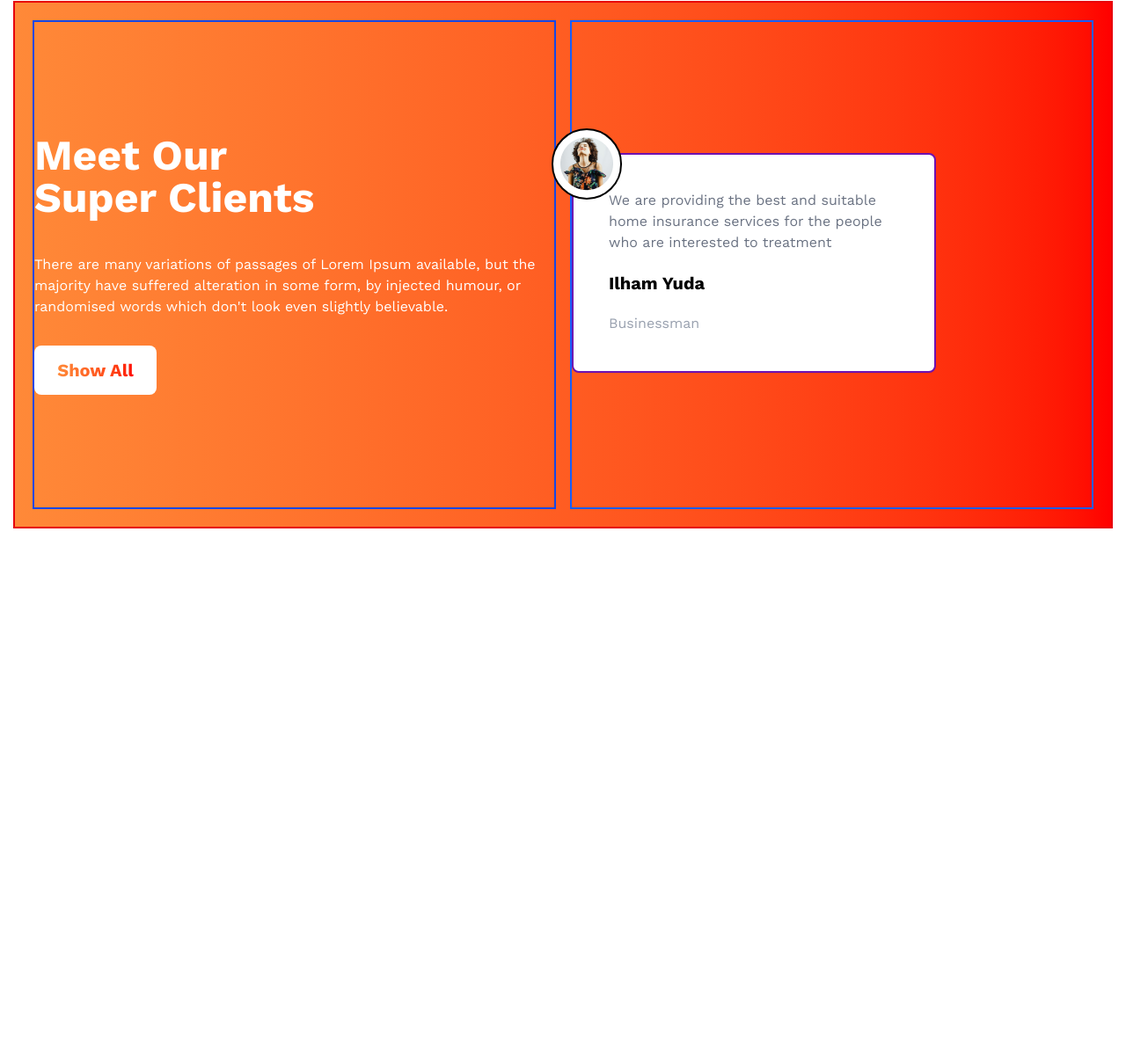
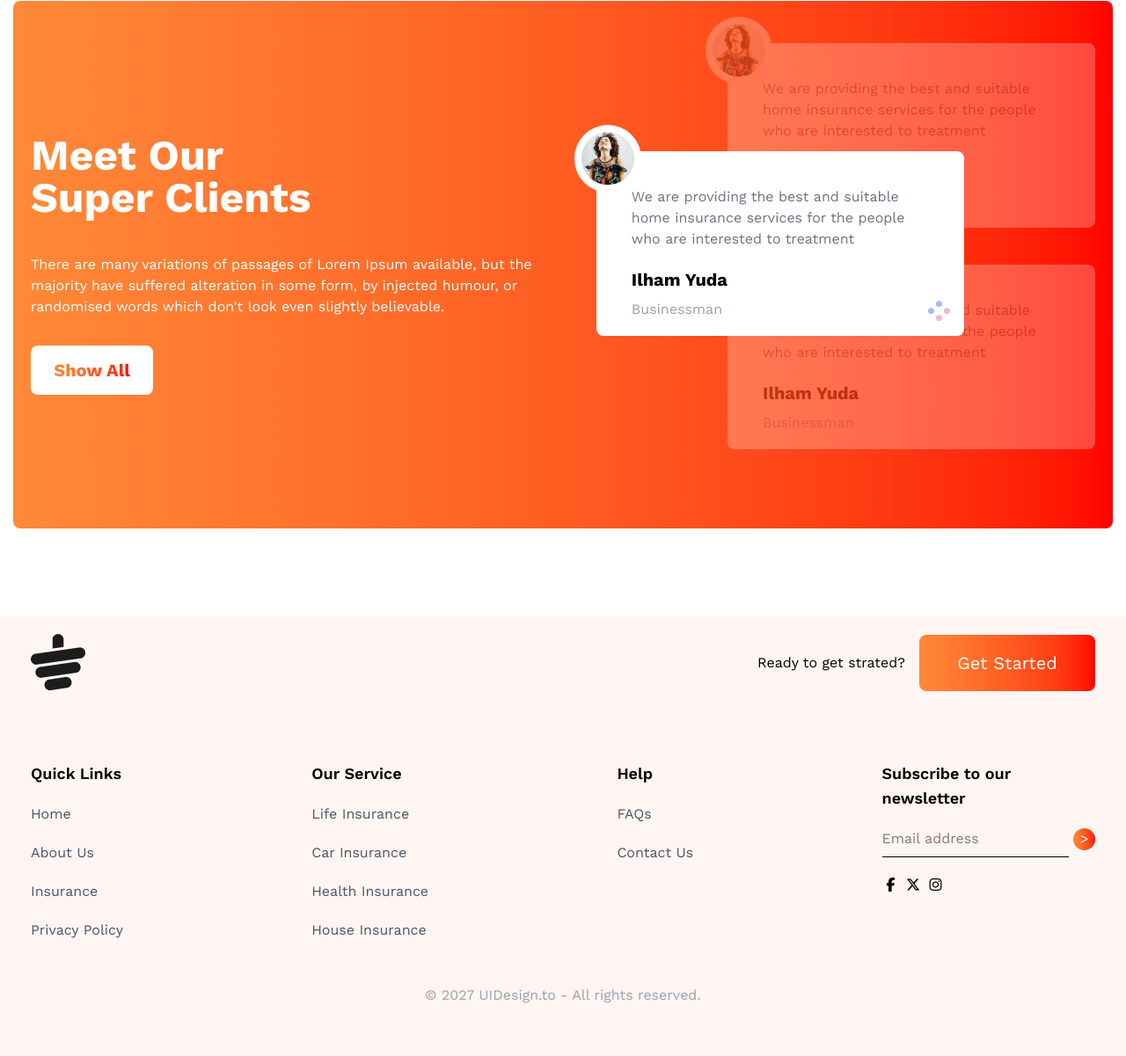
Before and after one commit to Rick-D-1/tea-shop-tailwind-website, a plain HTML site: page index.html in a window 1280 px wide. Shown: the part 1920-3121 px from the top of the page at 88% size. Before the commit the page ends 2521 px from the top, so only its background shows below. Drawn offline with nearby package versions, Linux system fonts and the light colour scheme.

Commit message:
final push

```diff
--- a/index.html
+++ b/index.html
@@ -118,10 +118,10 @@
     <!-- meet-our-client -->
 
     <div
-        class=" parent-div flex min-h-[200px] max-w-[1250px] mx-auto   mt-[100px] border-2 border-red-600 h-[600px] gap-4 p-5 bg-gradient-to-r from-[#FF8938] to-[#FF0000]">
+        class=" parent-div flex min-h-[200px] max-w-[1250px] mx-auto   mt-[100px] rounded-lg h-[1000px] md:h-[600px] gap-4 p-5 bg-gradient-to-r from-[#FF8938] to-[#FF0000] flex-col md:flex-row">
 
         <div class="left-div flex justify-center items-center
-         h-full md:w-1/2 border-2 border-blue-700">
+         h-full md:w-1/2 ">
             <div>
                 <h1 class=" text-5xl font-bold text-white">
                     Meet Our <br>Super Clients
@@ -137,16 +137,43 @@
                     </span></button>
             </div>
         </div>
-        <div class="right-div h-full md:w-1/2 border-2 border-blue-600 relative">
+        <div class="right-div h-full md:w-1/2  relative">
             <div
-                class="customer-review h-[250px] w-[70%] border-2 border-purple-800 bg-white p-10 rounded-lg absolute top-[27%]">
+                class="customer-review h-[210px] md:w-[70%] w-[70vw]  bg-white p-10 rounded-lg absolute top-[27%] left-[5%] z-10">
                 <p class="text-gray-500">
                     We are providing the best and suitable home insurance services for the people who are interested to
                     treatment
                 </p>
-                <h2 class="text-xl font-bold my-5">Ilham Yuda</h2>
+                <h2 class="text-xl font-bold mt-5 mb-2">Ilham Yuda</h2>
                 <p class=" text-gray-400">Businessman</p>
-                <div class="absolute -top-[30px] -left-[25px] border-2 bg-white p-2 rounded-full">
+                <div class="absolute -top-[30px] -left-[25px]  bg-white p-2 rounded-full">
+                    <img src="images/client.png" alt="">
+                </div>
+                <img src="images/circles.png" alt="" class="absolute right-4 bottom-4">
+
+            </div>
+            <div
+                class="customer-review h-[210px] md:w-[70%] w-[70vw]  bg-white p-10 rounded-lg absolute top-[5%] left-[30%] opacity-25">
+                <p class="text-gray-500">
+                    We are providing the best and suitable home insurance services for the people who are interested to
+                    treatment
+                </p>
+                <h2 class="text-xl font-bold mt-5 mb-2">Ilham Yuda</h2>
+                <p class=" text-gray-400">Businessman</p>
+                <div class="absolute -top-[30px] -left-[25px]  bg-white p-2 rounded-full">
+                    <img src="images/client.png" alt="">
+                </div>
+
+            </div>
+            <div
+                class="customer-review h-[210px] md:w-[70%] w-[70vw] bg-white p-10 rounded-lg absolute top-[50%] left-[30%] opacity-25">
+                <p class="text-gray-500">
+                    We are providing the best and suitable home insurance services for the people who are interested to
+                    treatment
+                </p>
+                <h2 class="text-xl font-bold mt-5 mb-2">Ilham Yuda</h2>
+                <p class=" text-gray-400">Businessman</p>
+                <div class="absolute -top-[30px] -left-[25px]  bg-white p-2 rounded-full">
                     <img src="images/client.png" alt="">
                 </div>
 
@@ -157,6 +184,63 @@
     </div>
 
 
+    <!-- footer section -->
+    <footer class="bg-[#FFF5F2] ">
+        <div class="footer-parent  mt-[100px] h-[500px] p-5 min-h-[200px] max-w-[1250px] mx-auto">
+            <div class="flex justify-between ">
+                <img src="images/cup.png" alt="">
+                <div class="flex items-center ">
+                    <p class="mr-4">
+                        Ready to get strated?
+
+                    </p>
+                    <button
+                        class="w-[200px] h-[64px]  text-xl text-white rounded-lg bg-gradient-to-r from-[#ff8938] to-[#ff0000]">
+                        Get Started
+
+                    </button>
+                </div>
+            </div>
+            <div class=" flex justify-between mt-[80px]">
+                <div class=" ">
+                    <p class="font-semibold  text-lg">Quick Links</p>
+                    <p class="mt-5 text-gray-600">Home</p>
+                    <p class="mt-5 text-gray-600">About Us</p>
+                    <p class="mt-5 text-gray-600">Insurance</p>
+                    <p class="mt-5 text-gray-600">Privacy Policy</p>
+                </div>
+                <div class="">
+                    <p class="font-semibold text-lg">Our Service</p>
+                    <p class="mt-5 text-gray-600">Life Insurance</p>
+                    <p class="mt-5 text-gray-600">Car Insurance</p>
+                    <p class="mt-5 text-gray-600">Health Insurance</p>
+                    <p class="mt-5 text-gray-600">House Insurance</p>
+                </div>
+                <div class="">
+                    <p class="font-semibold text-lg">Help</p>
+                    <p class="mt-5 text-gray-600">FAQs</p>
+                    <p class="mt-5 text-gray-600">Contact Us</p>
+                </div>
+                <div class="">
+                    <p class="font-semibold text-lg">Subscribe to our <br> newsletter</p>
+                    <input type="text" placeholder="Email address" class="border-b-1 outline-none pb-2 mt-5">
+                    <button
+                        class="h-[25px] w-[25px] rounded-full bg-gradient-to-r from-[#ff8938] to-[#ff0000] text-white">></button>
+                    <div class="mt-5">
+                        <i class="fa-brands fa-facebook-f"></i>
+                        <i class="fa-brands fa-x-twitter"></i>
+                        <i class="fa-brands fa-instagram"></i>
+
+                    </div>
+                </div>
+
+            </div>
+            <p class="text-center mt-[50px] text-gray-400">© 2027 UIDesign.to - All rights reserved.</p>
+        </div>
+    </footer>
+
+
+
 </body>
 
 </html>
```
